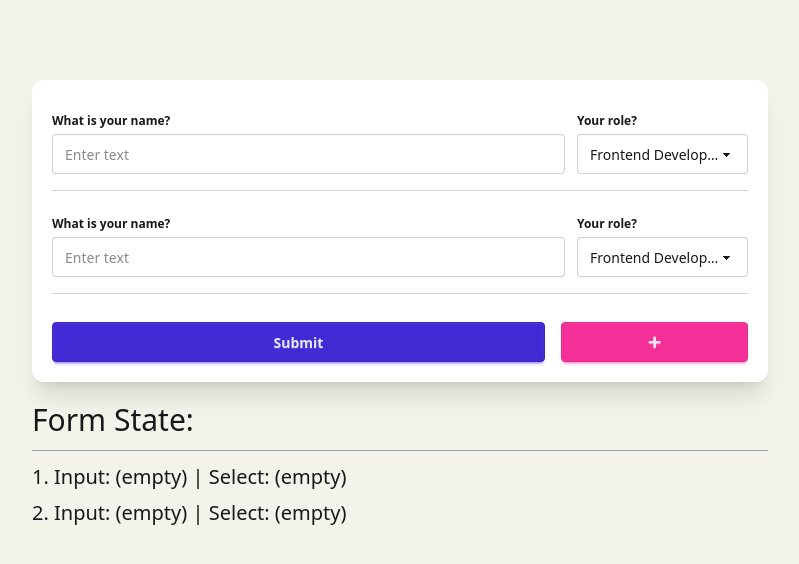
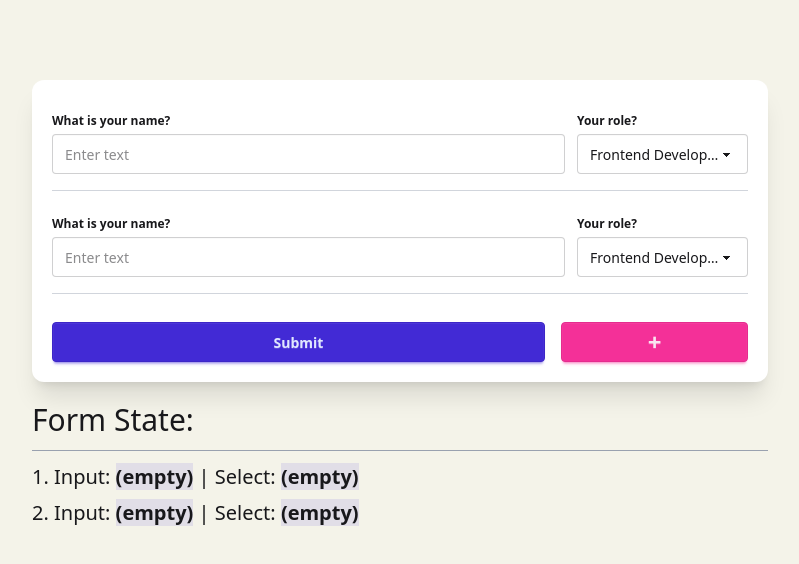
Before and after one commit to AskatAsh/Dynamic-Form, a React (Vite) app: page / in a window 1280 px wide. Shown: the top 564 px of the page, without its empty margins (240-1039 px from the left). Built offline with nearby package versions, Linux system fonts and the light colour scheme.

Commit message:
added onchange handler in text input and select to get data in state and show changes in h3

```diff
--- a/src/App.jsx
+++ b/src/App.jsx
@@ -9,6 +9,19 @@ function DynamicForm() {
   const [submittedData, setSubmittedData] = useState(null);
 
   const [errors, setErrors] = useState([]);
+
+  // input change handler
+  const handleInputChange = (value, index) => {
+    const newInputData = [...formData];
+    newInputData[index].input = value;
+    setFormData(newInputData);
+  };
+
+  const handleSelectChange = (value, index) => {
+    const newSelectData = [...formData];
+    newSelectData[index].select = value;
+    setFormData(newSelectData);
+  };
 
   const handleSubmit = (e) => {
     e.preventDefault();
@@ -23,11 +36,13 @@ function DynamicForm() {
           onSubmit={handleSubmit}
           className="p-5 bg-base-100 shadow-xl rounded-xl"
         >
+          {/* dynamicaly render input and select */}
           {formData.map((field, index) => (
             <div
               className="flex gap-3 mb-3 pb-3 border-b border-gray-300"
               key={index}
             >
+              {/* text input */}
               <fieldset className="fieldset flex-3">
                 <div>
                   <legend className="fieldset-legend">
@@ -38,18 +53,21 @@ function DynamicForm() {
                     type="text"
                     placeholder="Enter text"
                     value={field.input}
+                    onChange={(e) => handleInputChange(e.target.value, index)}
                   />
                 </div>
               </fieldset>
 
+              {/* select with options */}
               <fieldset className="fieldset flex-1">
                 <div>
                   <legend className="fieldset-legend">Your role?</legend>
                   <select
                     defaultValue="Pick a browser"
                     className="select w-full"
+                    onChange={(e) => handleSelectChange(e.target.value, index)}
                   >
-                    <option disabled={true}>Select</option>
+                    <option disabled={true}>Select Role</option>
                     <option>Frontend Developer</option>
                     <option>Backend Developer</option>
                     <option>Fullstack Developer</option>
@@ -61,12 +79,13 @@ function DynamicForm() {
             </div>
           ))}
 
+          {/* submit and add new field buttons */}
           <div className="flex gap-4 pt-4">
             <button type="submit" className="btn btn-primary flex-3">
               Submit
             </button>
             <button
-              title="Add Field"
+              title="Add New Field"
               type="submit"
               className="btn btn-secondary text-2xl flex-1"
             >
@@ -82,8 +101,14 @@ function DynamicForm() {
           </h2>
           {formData.map((item, index) => (
             <h3 key={index} className="text-xl pb-2">
-              {index + 1}. Input: {item.input || "(empty)"} | Select:{" "}
-              {item.select || "(empty)"}
+              {index + 1}. Input:{" "}
+              <span className="bg-primary/10 font-semibold">
+                {item.input || "(empty)"}
+              </span>{" "}
+              | Select:{" "}
+              <span className="bg-primary/10 font-semibold">
+                {item.select || "(empty)"}
+              </span>
             </h3>
           ))}
         </div>
```
